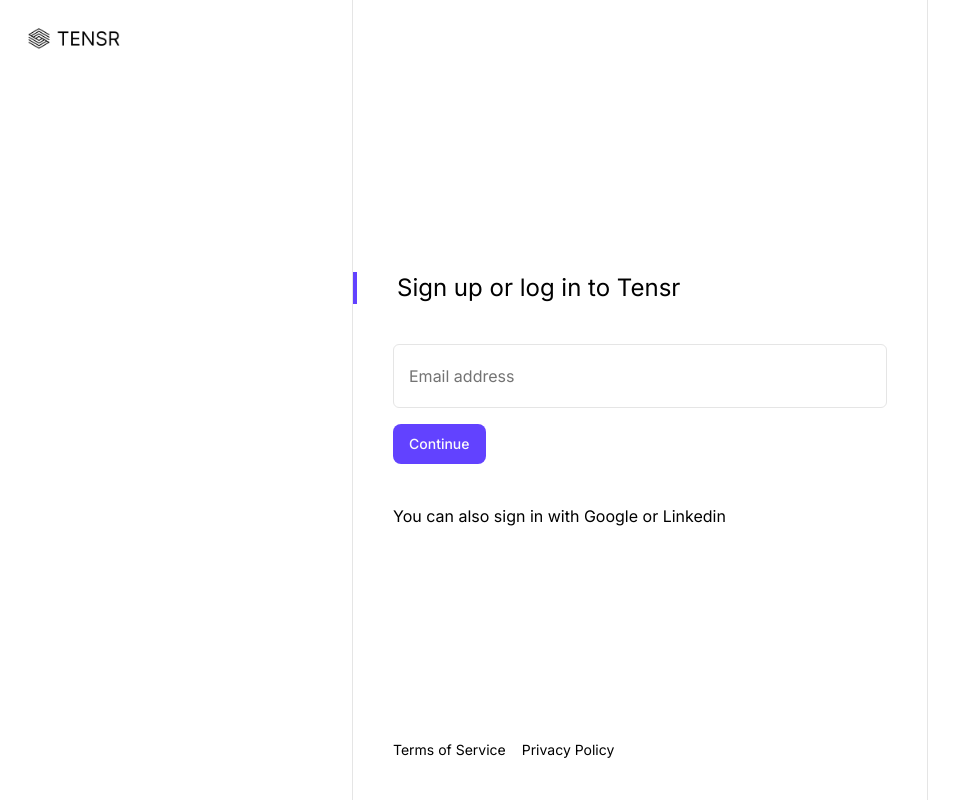
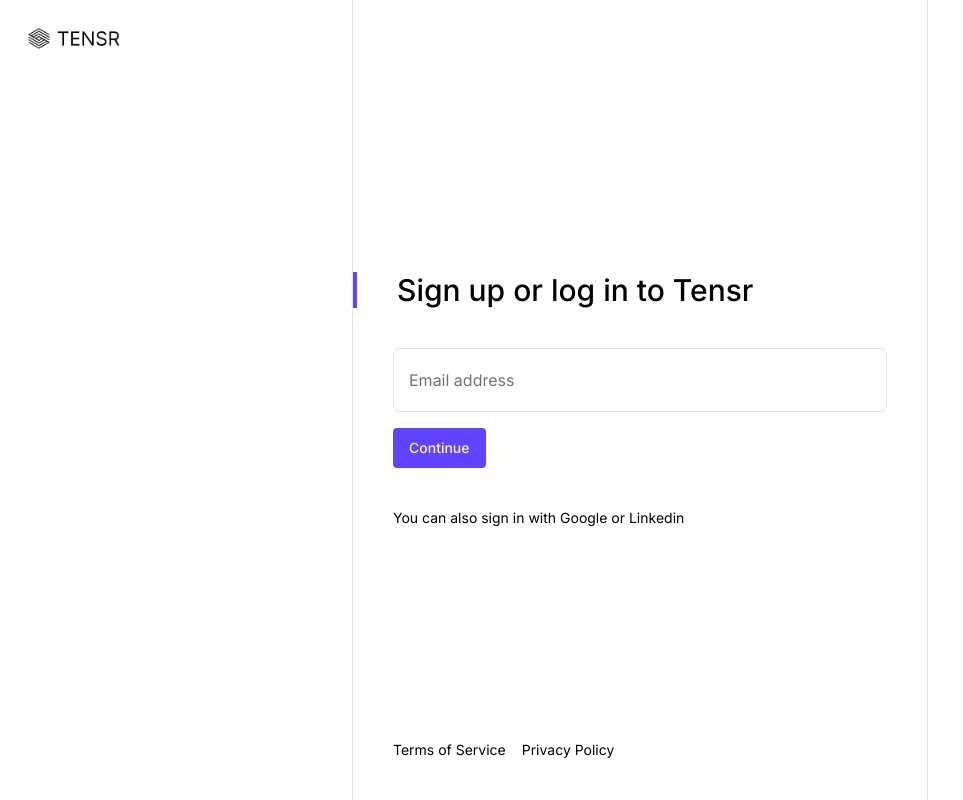
Before and after one commit to tensr-xyz/tensr-platform-web, a Next.js app: page /login in a window 1280 px wide. Shown: the whole page, without its empty margins (0-963 px from the left). Built offline with nearby package versions, Linux system fonts and the light colour scheme; no server answers.

Commit message:
ui updates

```diff
--- a/src/components/atoms/button/index.tsx
+++ b/src/components/atoms/button/index.tsx
@@ -5,7 +5,7 @@
 import { cn } from '@/utils';
 
 const buttonVariants = cva(
-  'inline-flex items-center justify-center gap-2 whitespace-nowrap rounded-md text-sm font-medium transition-colors focus-visible:outline-none focus-visible:ring-1 focus-visible:ring-ring disabled:pointer-events-none disabled:opacity-50 [&_svg]:pointer-events-none [&_svg]:size-4 [&_svg]:shrink-0 cursor-pointer',
+  'inline-flex items-center justify-center gap-2 whitespace-nowrap rounded text-sm font-medium transition-colors focus-visible:outline-none focus-visible:ring-1 focus-visible:ring-ring disabled:pointer-events-none disabled:opacity-50 [&_svg]:pointer-events-none [&_svg]:size-4 [&_svg]:shrink-0 cursor-pointer',
   {
     variants: {
       variant: {
@@ -18,8 +18,8 @@
       },
       size: {
         default: 'h-9 px-4 py-2',
-        sm: 'h-8 rounded-md px-3 text-xs',
-        lg: 'h-10 rounded-md px-8',
+        sm: 'h-8 px-3 text-xs',
+        lg: 'h-10 px-8',
         icon: 'h-9 w-9',
       },
     },
--- a/src/components/templates/auth/login.tsx
+++ b/src/components/templates/auth/login.tsx
@@ -120,7 +120,7 @@
       <div className="flex flex-col max-w-xl w-full">
         {!isVerifying ? (
           <div className="flex flex-col gap-10">
-            <div className="text-2xl border-l-4 !border-primary px-10">
+            <div className="text-3xl font-medium border-l-4 !border-primary px-10">
               Sign up or log in to Tensr
             </div>
             <form onSubmit={handleEmailSubmit} className="flex flex-col gap-4 px-10">
@@ -130,11 +130,16 @@
                 onChange={e => setEmail(e.target.value)}
                 disabled={isLoading}
               />
-              <Button className="px-4 py-3 w-fit" size="lg" type="submit" disabled={isLoading}>
+              <Button
+                className="px-4 py-3 h-12 lg:h-10 w-full lg:w-fit"
+                size="lg"
+                type="submit"
+                disabled={isLoading}
+              >
                 {isLoading ? 'Sending...' : 'Continue'}
               </Button>
             </form>
-            <div className="text-base px-10">You can also sign in with Google or Linkedin</div>
+            <div className="text-sm px-10">You can also sign in with Google or Linkedin</div>
           </div>
         ) : (
           <div className="flex flex-col gap-10">
@@ -145,7 +150,9 @@
             >
               <ArrowLeft size={20} />
             </button>
-            <div className="text-2xl px-10 border-l-4 !border-primary">Check your email</div>
+            <div className="text-3xl font-medium px-10 border-l-4 !border-primary">
+              Check your email
+            </div>
             <p className="px-10">
               We sent an email to {email} with a magic link and code for easy login or signup.
             </p>
@@ -157,7 +164,12 @@
                 disabled={isLoading}
               />
               <div className="flex flex-row gap-4">
-                <Button className="px-4 py-3 w-fit" size="lg" type="submit" disabled={isLoading}>
+                <Button
+                  className="px-4 py-3 h-12 lg:h-10 w-full lg:w-fit"
+                  size="lg"
+                  type="submit"
+                  disabled={isLoading}
+                >
                   {isLoading ? 'Verifying...' : 'Continue'}
                 </Button>
                 <Button
```
